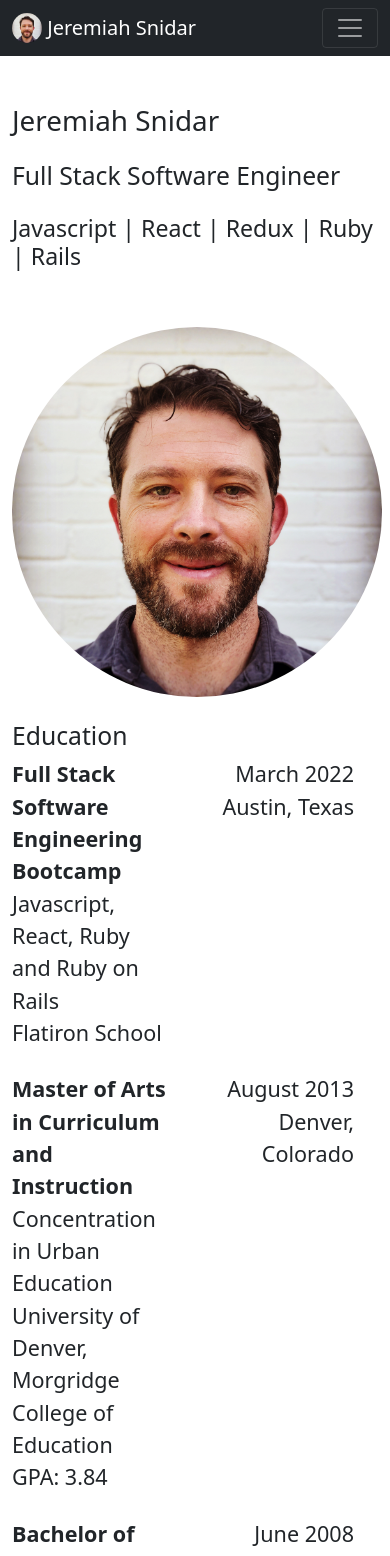
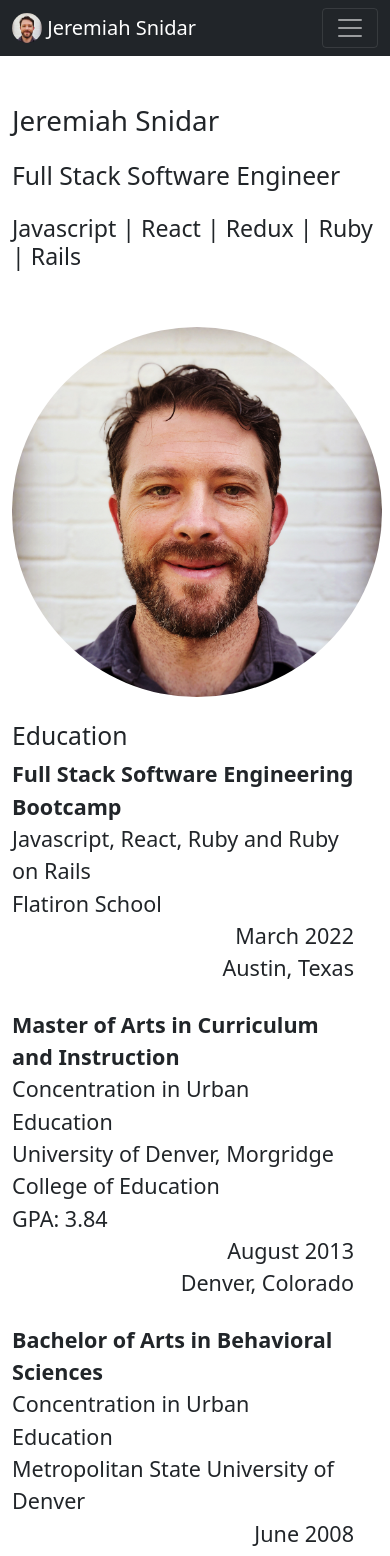
Before and after one commit to jsnidar/jeremiah-snidar-portfolio, a React (Create React App) app: page /education in a window 390 px wide. Shown: the top 1556 px of the page. Built offline with nearby package versions, Linux system fonts and the light colour scheme; a web font is replaced by a local one.

Commit message:
Format education for phone

```diff
--- a/src/about/Education.js
+++ b/src/about/Education.js
@@ -28,7 +28,7 @@ const Education = () => {
   ]
 
   const renderEducation = education.map((school, index) => <Row key={index} className="pb-4">
-    <Col className="text-start fs-4">
+    <Col sm={12} className="text-start fs-4">
       <span className="fw-bold">{school.degree}</span>
       <br></br>
       <span>{school.concentration}</span>
```
